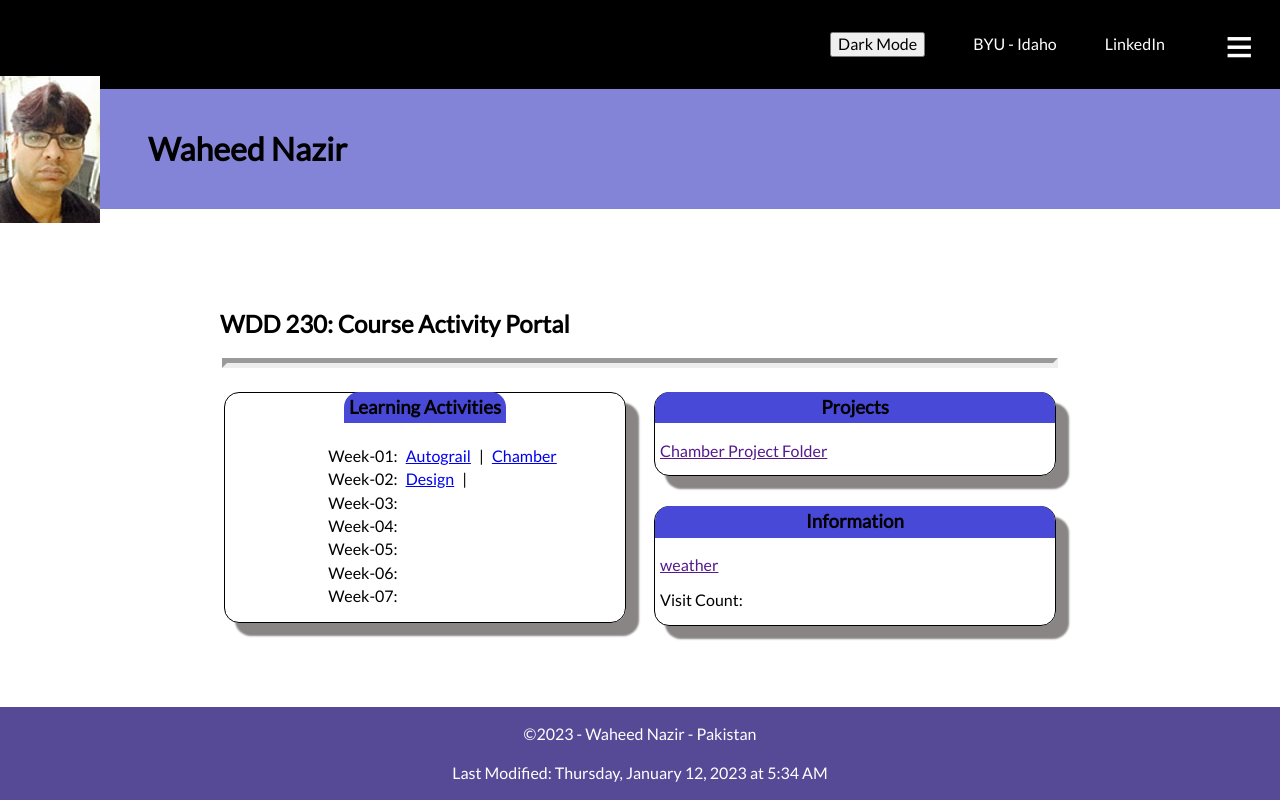
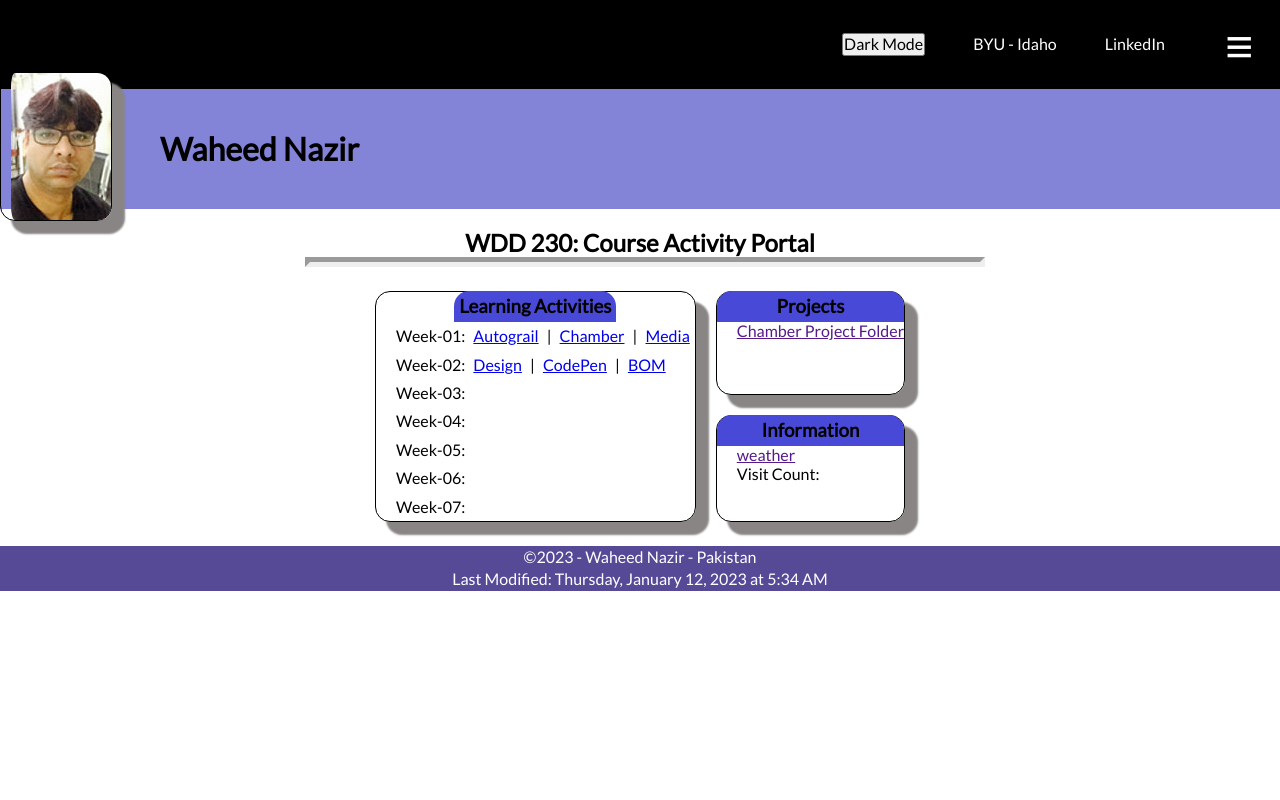
Before and after one commit to wimsh/wdd230, a plain HTML site: page week02/responsive.html in a window 1280 px wide. Drawn offline with Linux system fonts and the light colour scheme.

Commit message:
redesign

```diff
--- a/styles/base.css
+++ b/styles/base.css
@@ -1,11 +1,25 @@
 
 @import url('https://fonts.googleapis.com/css2?family=Lato&display=swap');
+*{
+  margin:0;
+  padding: 0;
+}
 body {
-    display: grid;
+
     height: 100vh;
-    grid-template:  auto 120px 1fr auto / 1fr auto auto;
     font-family: 'Lato', sans-serif, serif;
+    font-size: medium;
 
+  }
+  .navigation-menu{
+    display: flex;
+    flex-direction: row-reverse;
+    align-items: center;
+    justify-content: right;
+    gap: 3rem;
+    background: black;
+
+    padding: 5px
 
   }
 
@@ -16,18 +30,21 @@ body {
     justify-content: left;
     background-color: rgb(131, 131, 216);
     gap: 3rem;
-
-    grid-column: 1 / 3;
+    height: 120px
   }
 
-   .waheed{
+  .waheed{
+    margin-top: -5px;
     padding-left: 10px;
     border: 1px solid;
     border-radius: 15px;
     box-shadow: 12px 12px 2px 1px rgb(137, 133, 133);
   }
+
+
   h2{
-    margin-left: 10px;
+    margin-top: 20px;
+    text-align: center;
   }
   hr {
     display: block;
@@ -36,32 +53,10 @@ body {
     margin-right: auto;
     border-style: inset;
     border-width:5px;
-    width: 96%;
-  }
-  #card-1 ul{
-    list-style: none;
-  }
-  #card-1 li{
-    padding-top: 5px;
-  }
-  .navigation-menu{
-    display: flex;
-    flex-direction: row-reverse;
-    align-items: center;
-    justify-content: right;
-    gap: 3rem;
-    background: black;
-    grid-column: 1 / 3;
-    padding: 5px
-
-  }
-  nav a{
-    text-decoration: none;
-    color: white
-
+    width: 89%;
   }
 
-  /* this is responsive menu*/
+/* this is responsive menu*/
 .navigation {
 	list-style: none;
 	margin: 0;
@@ -104,12 +99,7 @@ body {
 }
 /* This is end of responsive css code*/
 
-  main {
-    place-self: center;
-    width: 860px;
-    grid-column: 1 / 2;
-    padding: 1rem;
-  }
+
   h3{
     text-align: center;
     margin-top: -1px;
@@ -117,39 +107,72 @@ body {
     background-color: rgb(73, 73, 216);
     padding: 5px;
   }
-  .cards{
-    display: grid;
-    grid-template: auto auto / auto auto;
-    justify-items: center;
-    row-gap: 30px;
+  main {
+    place-self: center;
+    max-width: 100%;
 
+  }
+  #card-1 ul{
+    list-style: none;
+  }
+  #card-1 li{
+    padding-left: 20px;
+    padding-top: 5px;
+    padding-bottom:5px;
+
+  }
+  #card-2 a, #card-3 a{
+    padding-left: 20px;
 
 
   }
-section a, p{
-  padding-left: 2px;
-  padding-right: 2px;
 
-}
+  section p{
+    padding-left: 20px;
+    padding-top: 12;
+    padding-bottom: 12 ;
 
+  }
+  #card-1 a{
+    padding-left: 5px;
+    padding-right: 5px;
+
+  }
+
+  nav a{
+    text-decoration: none;
+    color: white
+
+  }
+
+  .cards{
+    display: grid;
+    grid-template-columns: 50px auto auto 50px;
+    justify-items: center;
+    row-gap: 20px;
+    column-gap: 20px;
+
+
+  }
   #card-1{
-    grid-column: 1 / 2;
+    grid-column: 2 / 3;
     grid-row: 1 / 3;
-    height: fit-content;
-    width: 400px;
+    height: auto;
+    width: -webkit-fill-available;
     border: 1px solid;
     border-radius: 15px;
     box-shadow: 12px 12px 2px 1px rgb(137, 133, 133);
     justify-items: center;
 
+
   }
   #card-2{
 
-    grid-column: 2 / 3;
+    grid-column: 3 / 4;
     grid-row: 1 / 2;
     padding-bottom: 15px;
-    height: fit-content;
-    width: 400px;
+    height: auto;
+    width: -webkit-fill-available;
     border: 1px solid;
     border-radius: 15px;
     box-shadow: 12px 12px 2px 1px rgb(137, 133, 133);
@@ -157,11 +180,11 @@ section a, p{
 
   #card-3{
 
-    grid-column: 2 / 3;
+    grid-column: 3 / 4;
     grid-row: 2 / 3;
 
-    height: fit-content;
-    width: 400px;
+    height: auto;
+    width: -webkit-fill-available;
     border: 1px solid;
     border-radius: 15px;
     box-shadow: 12px 12px 2px 1px rgb(137, 133, 133);
@@ -169,15 +192,18 @@ section a, p{
 
 
   }
+
   footer p{
     padding: 2px;
   }
   footer {
     background: rgb(86, 74, 151);
     color: white;
+    margin-top: 1.5em;
+    text-align: center;
 
-    text-align: center;
-    grid-column: 1 / 3;
     font-family: 'Lato', sans-serif, serif;
+    font-size: medium;
+    font-weight: 500;
 
   }
--- a/week02/responsive.html
+++ b/week02/responsive.html
@@ -39,7 +39,7 @@
             <img class="waheed" src="images/waheed.JPG" alt="waheed nazir">
     </header>
 
-    <main id="main">
+    <main>
         <h2>WDD 230: Course Activity Portal</h2><hr>
         <div class="cards">
         <section class="card" id="card-1">
@@ -48,10 +48,15 @@
                 <li>Week-01: <a href="https://wimsh.github.io/wdd230/week01/holygrail.html" target="_blank"> Autograil</a>
                     |
                     <a href="https://wimsh.github.io/wdd230/week01/chamber-site-plan" target="_blank"> Chamber</a>
+                    |
+                    <a href="https://wimsh.github.io/wdd230/week01/media-query.html" target="_blank">Media</a>
                 </li>
                 <li>Week-02:
                     <a href="https://wimsh.github.io/wdd230/week02/design" target="_blank">Design</a>
                     |
+                    <a href="https://codepen.io/waheednazir/pen/MWBJPWy" target="_blank">CodePen</a>
+                    |
+                    <a href="https://wimsh.github.io/wdd230/week02/bom" target="_blank">BOM</a>
                 </li>
                 <li>Week-03: </li>
                 <li>Week-04: </li>
--- a/week02/styles/base.css
+++ b/week02/styles/base.css
@@ -1,11 +1,25 @@
 
 @import url('https://fonts.googleapis.com/css2?family=Lato&display=swap');
+*{
+  margin:0;
+  padding: 0;
+}
 body {
-    display: grid;
+
     height: 100vh;
-    grid-template:  auto 120px 1fr auto / 1fr auto auto;
     font-family: 'Lato', sans-serif, serif;
     font-size: medium;
+
+  }
+  .navigation-menu{
+    display: flex;
+    flex-direction: row-reverse;
+    align-items: center;
+    justify-content: right;
+    gap: 3rem;
+    background: black;
+
+    padding: 5px
 
   }
 
@@ -16,13 +30,21 @@ body {
     justify-content: left;
     background-color: rgb(131, 131, 216);
     gap: 3rem;
+    height: 120px
+  }
 
-    grid-column: 1 / 3;
+  .waheed{
+    margin-top: -5px;
+    padding-left: 10px;
+    border: 1px solid;
+    border-radius: 15px;
+    box-shadow: 12px 12px 2px 1px rgb(137, 133, 133);
   }
 
 
   h2{
-    margin-left: 10px;
+    margin-top: 20px;
+    text-align: center;
   }
   hr {
     display: block;
@@ -31,30 +53,9 @@ body {
     margin-right: auto;
     border-style: inset;
     border-width:5px;
-    width: 96%;
+    width: 100%;
   }
-  #card-1 ul{
-    list-style: none;
-  }
-  #card-1 li{
-    padding-top: 5px;
-  }
-  .navigation-menu{
-    display: flex;
-    flex-direction: row-reverse;
-    align-items: center;
-    justify-content: right;
-    gap: 3rem;
-    background: black;
-    grid-column: 1 / 3;
-    padding: 5px
 
-  }
-  nav a{
-    text-decoration: none;
-    color: white
-
-  }
 /* this is responsive menu*/
 .navigation {
 	list-style: none;
@@ -98,12 +99,7 @@ body {
 }
 /* This is end of responsive css code*/
 
-  main {
-    place-self: center;
-    width: 860px;
-    grid-column: 1 / 2;
-    padding: 1rem;
-  }
+
   h3{
     text-align: center;
     margin-top: -1px;
@@ -111,39 +107,72 @@ body {
     background-color: rgb(73, 73, 216);
     padding: 5px;
   }
-  .cards{
-    display: grid;
-    grid-template: auto auto / auto auto;
-    justify-items: center;
-    row-gap: 30px;
+  main {
+    place-self: center;
+    max-width: 100%;
 
+  }
+  #card-1 ul{
+    list-style: none;
+  }
+  #card-1 li{
+    padding-left: 20px;
+    padding-top: 5px;
+    padding-bottom:5px;
+
+  }
+  #card-2 a, #card-3 a{
+    padding-left: 20px;
 
 
   }
-section a, p{
-  padding-left: 5px;
-  padding-right: 5px;
 
-}
+  section p{
+    padding-left: 20px;
+    padding-top: 12;
+    padding-bottom: 12 ;
 
+  }
+  #card-1 a{
+    padding-left: 5px;
+    padding-right: 5px;
+
+  }
+
+  nav a{
+    text-decoration: none;
+    color: white
+
+  }
+
+  .cards{
+    display: grid;
+    grid-template-columns: 50px auto auto 50px;
+    justify-items: center;
+    row-gap: 20px;
+    column-gap: 20px;
+
+
+  }
   #card-1{
-    grid-column: 1 / 2;
+    grid-column: 2 / 3;
     grid-row: 1 / 3;
-    height: fit-content;
-    width: 400px;
+    height: auto;
+    width: -webkit-fill-available;
     border: 1px solid;
     border-radius: 15px;
     box-shadow: 12px 12px 2px 1px rgb(137, 133, 133);
     justify-items: center;
 
+
   }
   #card-2{
 
-    grid-column: 2 / 3;
+    grid-column: 3 / 4;
     grid-row: 1 / 2;
     padding-bottom: 15px;
-    height: fit-content;
-    width: 400px;
+    height: auto;
+    width: -webkit-fill-available;
     border: 1px solid;
     border-radius: 15px;
     box-shadow: 12px 12px 2px 1px rgb(137, 133, 133);
@@ -151,11 +180,11 @@ section a, p{
 
   #card-3{
 
-    grid-column: 2 / 3;
+    grid-column: 3 / 4;
     grid-row: 2 / 3;
 
-    height: fit-content;
-    width: 400px;
+    height: auto;
+    width: -webkit-fill-available;
     border: 1px solid;
     border-radius: 15px;
     box-shadow: 12px 12px 2px 1px rgb(137, 133, 133);
@@ -163,15 +192,16 @@ section a, p{
 
 
   }
+
   footer p{
     padding: 2px;
   }
   footer {
     background: rgb(86, 74, 151);
     color: white;
+    margin-top: 1.5em;
+    text-align: center;
 
-    text-align: center;
-    grid-column: 1 / 3;
     font-family: 'Lato', sans-serif, serif;
     font-size: medium;
     font-weight: 500;
```
